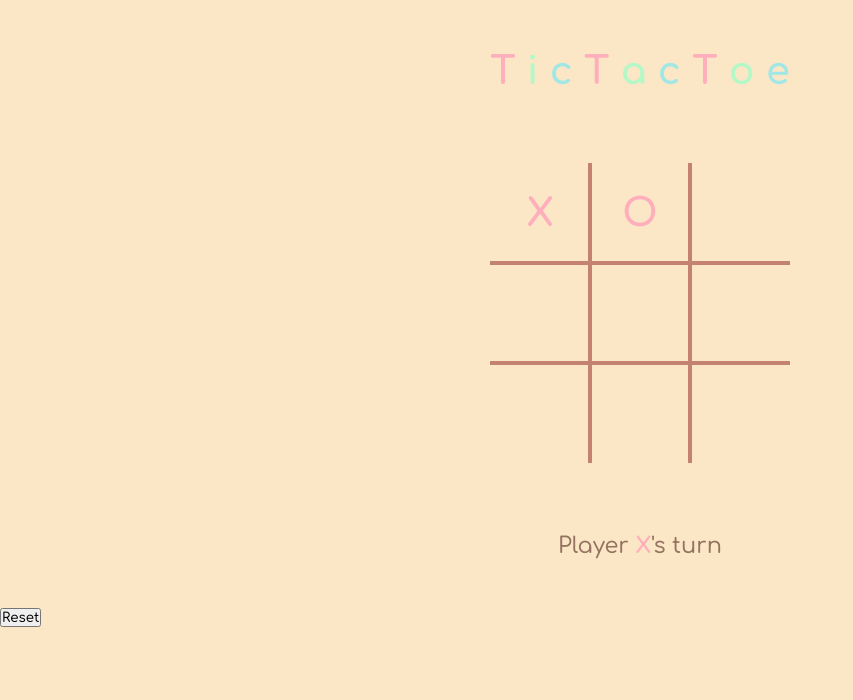
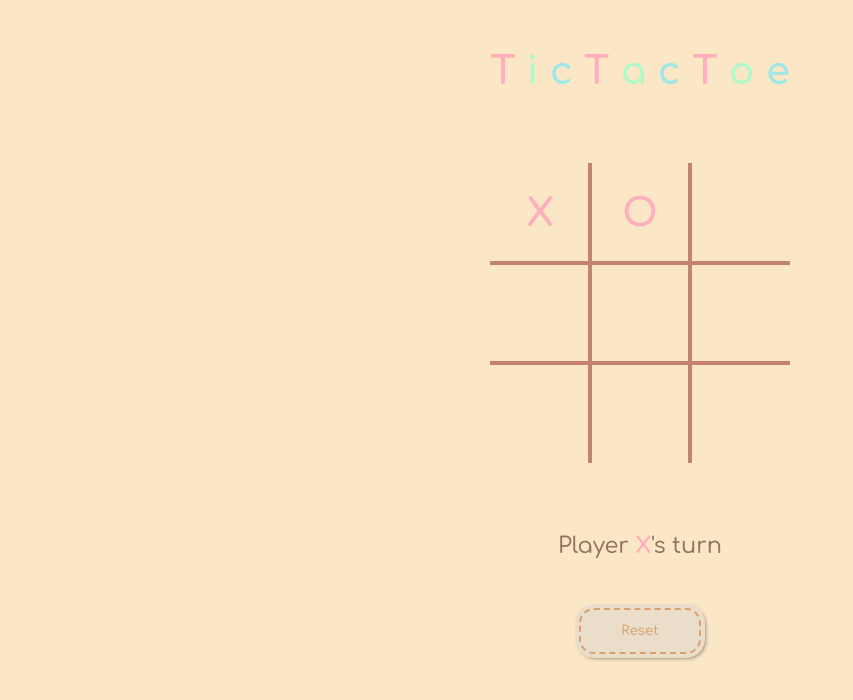
Before and after one commit to giuliobronson/tic-tac-toe, a plain HTML site: page index.html in a window 1280 px wide. Shown: the whole page, without its empty margins (0-853 px from the left). Drawn offline with Linux system fonts and the light colour scheme.

Commit message:
Botão de reset

```diff
--- a/index.html
+++ b/index.html
@@ -39,7 +39,7 @@
         <section class="display">
             Player <span class="display-player playerX">X</span>'s turn
         </section>
-        <section class="constrols">
+        <section class="controls">
             <button id="reset">Reset</button>
         </section>
     </main>
--- a/style.css
+++ b/style.css
@@ -69,3 +69,27 @@
 .playerO {
     color: #A0E7E5;
 }
+
+.controls {
+    display: flex;
+    justify-content: center;
+}
+
+button {
+    padding: 1em;
+    padding-left: 3em;
+    padding-right: 3em;
+    border: 2px dashed #DAA06D;
+    border-radius: 15px;
+    background-color: #EADDCA;
+    box-shadow: 0 0 0 4px #EADDCA, 2px 2px 4px 2px rgba(0, 0, 0, 0.5);
+    color: #DAA06D;
+    outline: none;
+    cursor: pointer;
+    transition: .1s ease-in-out, .4s color;
+}
+
+button:active {
+    transform: translateX(0.1em) translateY(0.1em);
+    box-shadow: 0 0 0 4px #EADDCA, 1.5px 1.5px 2.5px 1.5px rgba(0, 0, 0, 0.5);
+}
```
